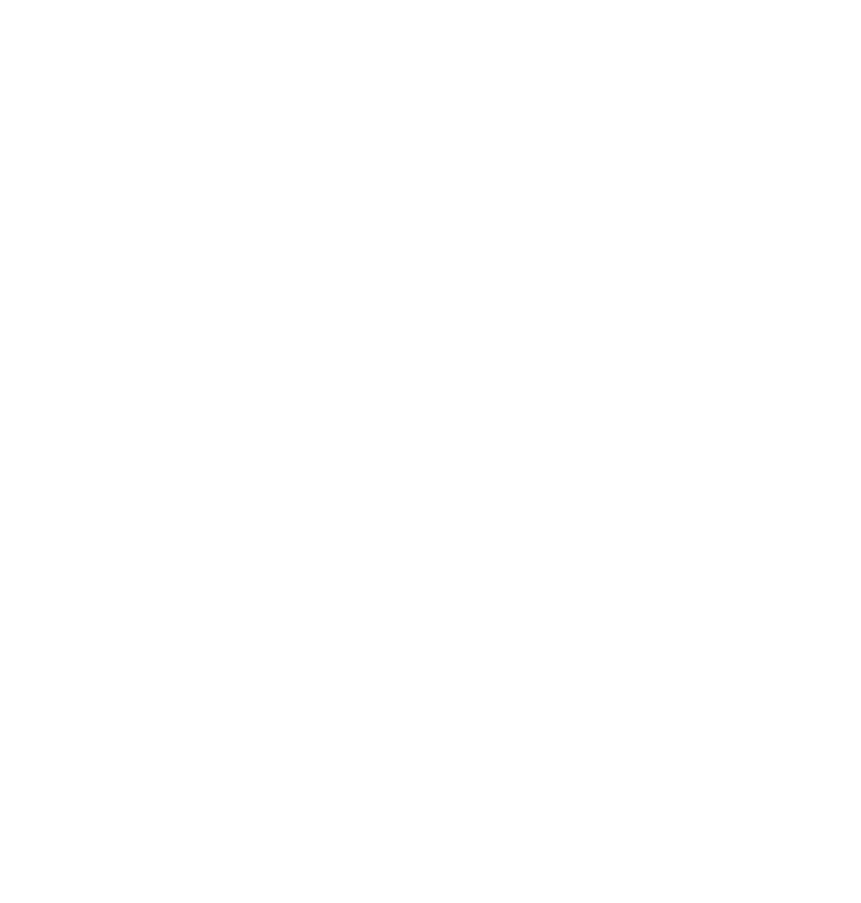
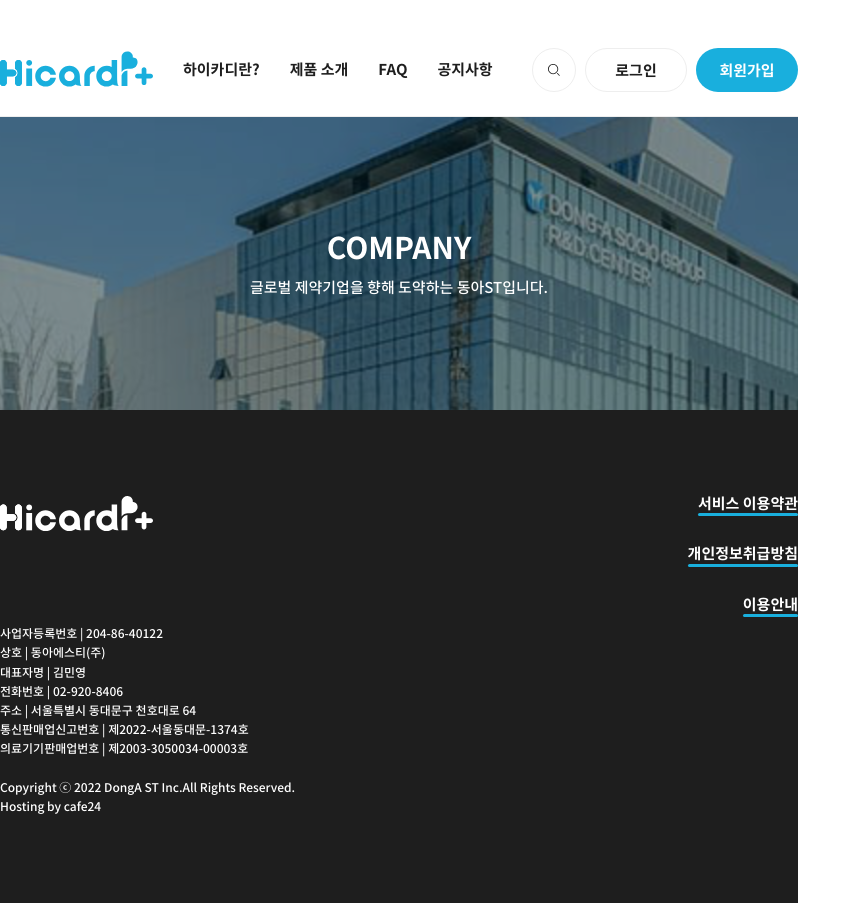
Before and after one commit to DONGA-ST-A/Frontend, a React (Vite) app: page /company in a window 1280 px wide. Before the commit this address had no page. Shown: the whole page, without its empty margins (0-861 px from the left). Before the commit the page ends 800 px from the top, so only its background shows below. Built offline with nearby package versions, Linux system fonts and the light colour scheme; the HTML template or start-up script is replaced by a standard one.

Commit message:
feat: add Intro component

```diff
--- /dev/null
+++ b/src/components/CompanyPage/Intro.tsx
@@ -0,0 +1,51 @@
+import styled from "styled-components";
+
+import BackgroundImg from "@/assets/background/company_introduction.svg";
+
+const Intro = () => {
+  return (
+    <Container>
+      <Background />
+      <TextContainer>
+        <h1>COMPANY</h1>
+        <span>글로벌 제약기업을 향해 도약하는 동아ST입니다.</span>
+      </TextContainer>
+    </Container>
+  );
+};
+
+const Container = styled.div`
+  position: relative;
+  width: 100%;
+`;
+
+const Background = styled.div`
+  background-image: url(${BackgroundImg});
+  min-height: 390px;
+  background-size: cover;
+  background-position: center;
+`;
+const TextContainer = styled.div`
+  position: absolute;
+  top: 0;
+  background-color: rgba(2, 32, 41, 0.5);
+  width: inherit;
+  min-height: 390px;
+  color: var(--color_white);
+  display: flex;
+  flex-direction: column;
+  justify-content: center;
+  align-items: center;
+  gap: 25px;
+
+  h1 {
+    font-family: NotoSansBold;
+    font-size: var(--text_title1);
+  }
+
+  span {
+    font-family: NotoSansMedium;
+    font-size: var(--text_body1);
+  }
+`;
+export default Intro;
--- /dev/null
+++ b/src/pages/CompanyPage.tsx
@@ -0,0 +1,11 @@
+import Intro from "@/components/CompanyPage/Intro";
+
+const CompanyPage = () => {
+  return (
+    <>
+      <Intro />
+    </>
+  );
+};
+
+export default CompanyPage;
--- a/src/router/router.tsx
+++ b/src/router/router.tsx
@@ -2,6 +2,7 @@ import { BrowserRouter, Routes, Route } from "react-router-dom";
 
 import ScrollToTop from "@/components/etc/ScrollToTop";
 import Layout from "@/layout/Layout";
+import CompanyPage from "@/pages/CompanyPage";
 import DetailPage from "@/pages/DetailPage";
 import MainPage from "@/pages/MainPage";
 import PurchasePage from "@/pages/PurchasePage";
@@ -29,6 +30,10 @@ const Router = () => {
             path="/product/:id"
             element={<DetailPage />}
           />
+          <Route
+            path="/company"
+            element={<CompanyPage />}
+          />
         </Route>
       </Routes>
     </BrowserRouter>
```
